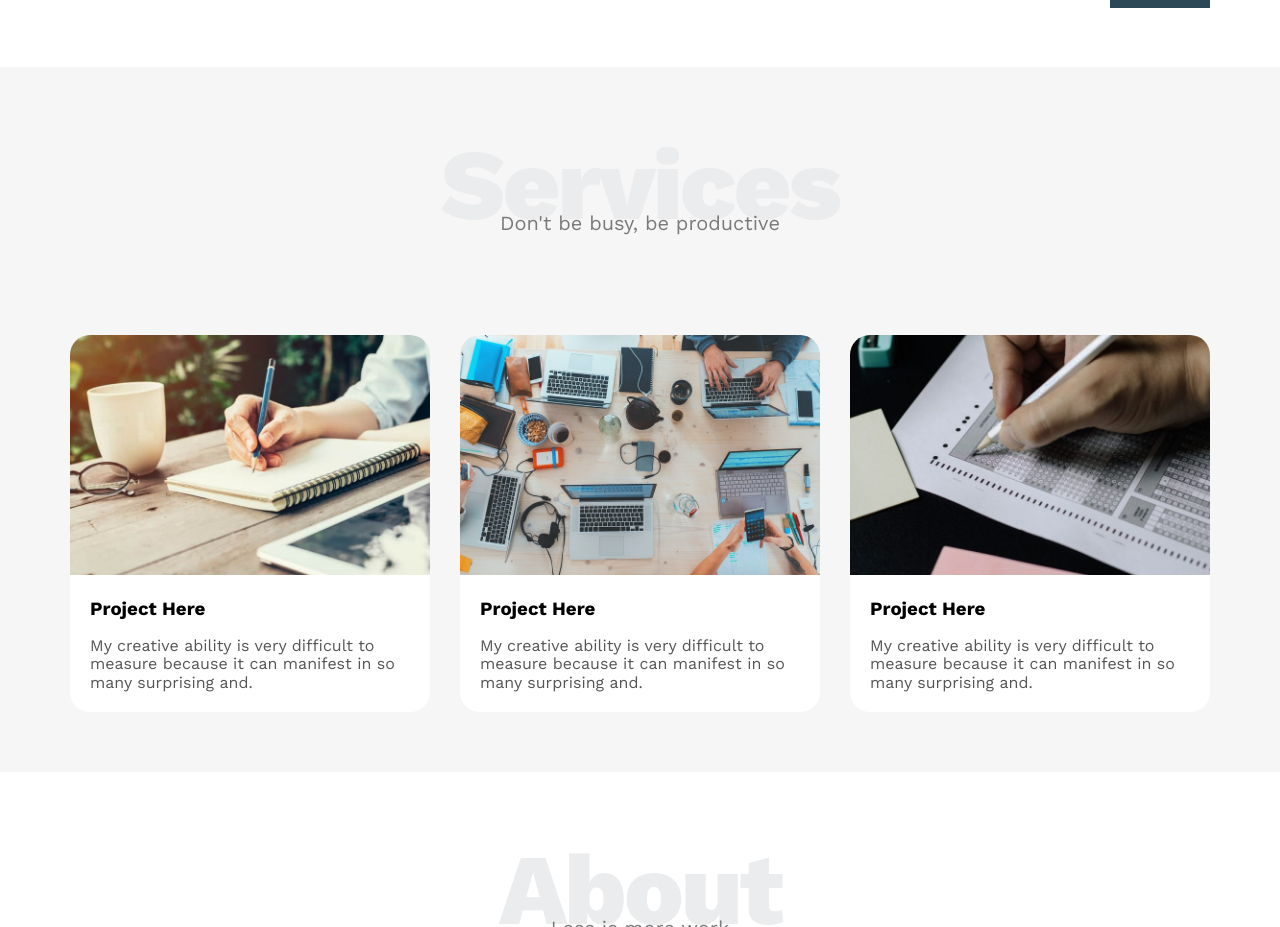
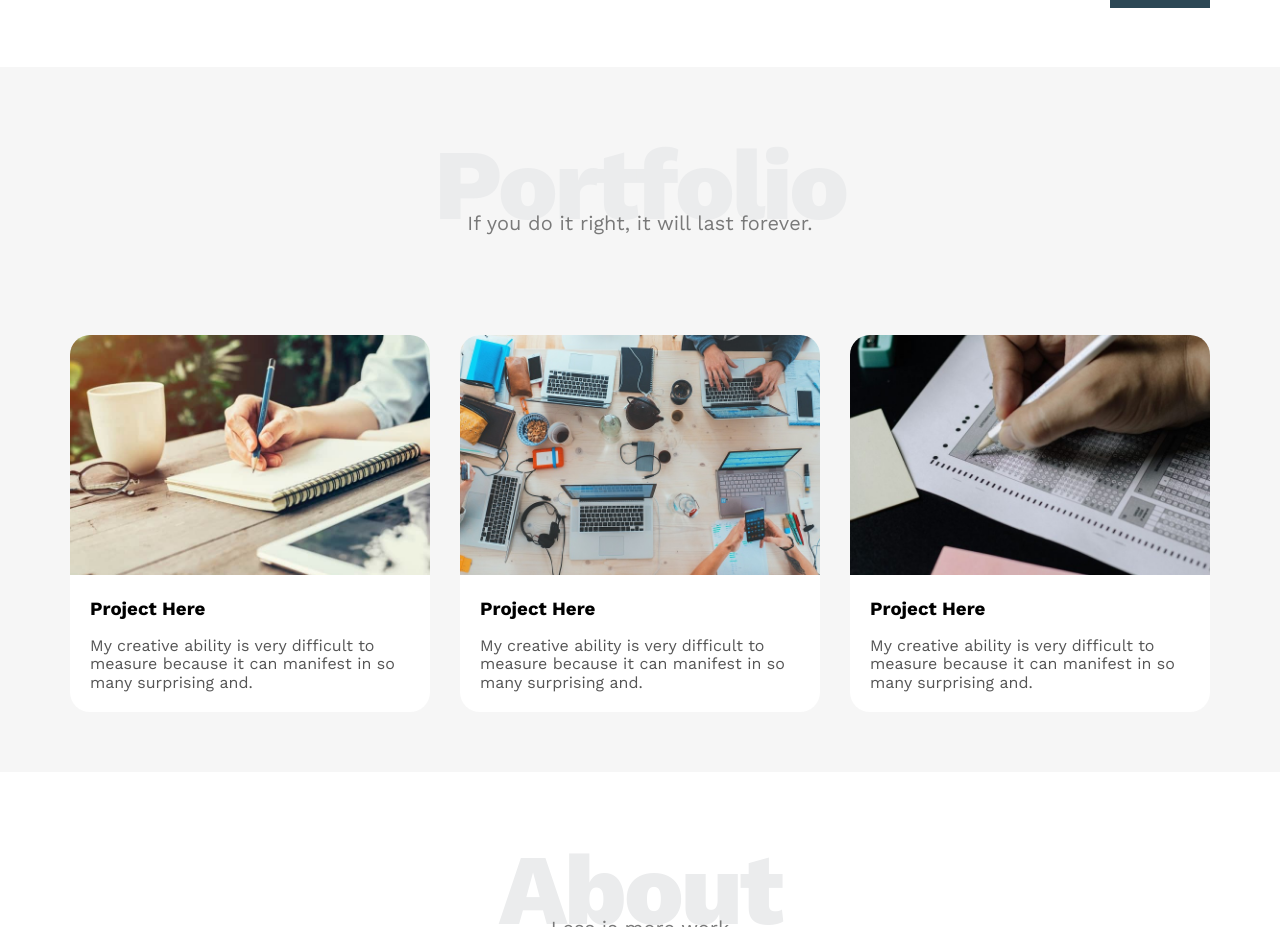
Before and after one commit to sefein-kamel/leon-template, a plain HTML site: page index.html in a window 1280 px wide. Shown: the part 2000-2927 px from the top of the page. Drawn offline with nearby package versions, Linux system fonts and the light colour scheme.

Commit message:
Add files via upload

```diff
--- a/index.html
+++ b/index.html
@@ -109,8 +109,8 @@
     <!--Portfolio section-->
     <div class="portfolio" id="portfolio">
         <div class="container">
-            <h2 class="speacial-heading">Services</h2>
-            <p>Don't be busy, be productive</p>
+            <h2 class="speacial-heading">Portfolio</h2>
+            <p>If you do it right, it will last forever.</p>
             <div class="portfolio-content">
                 <div class="card">
                     <img src="images/portfolio-1.jpg" alt="">
```
